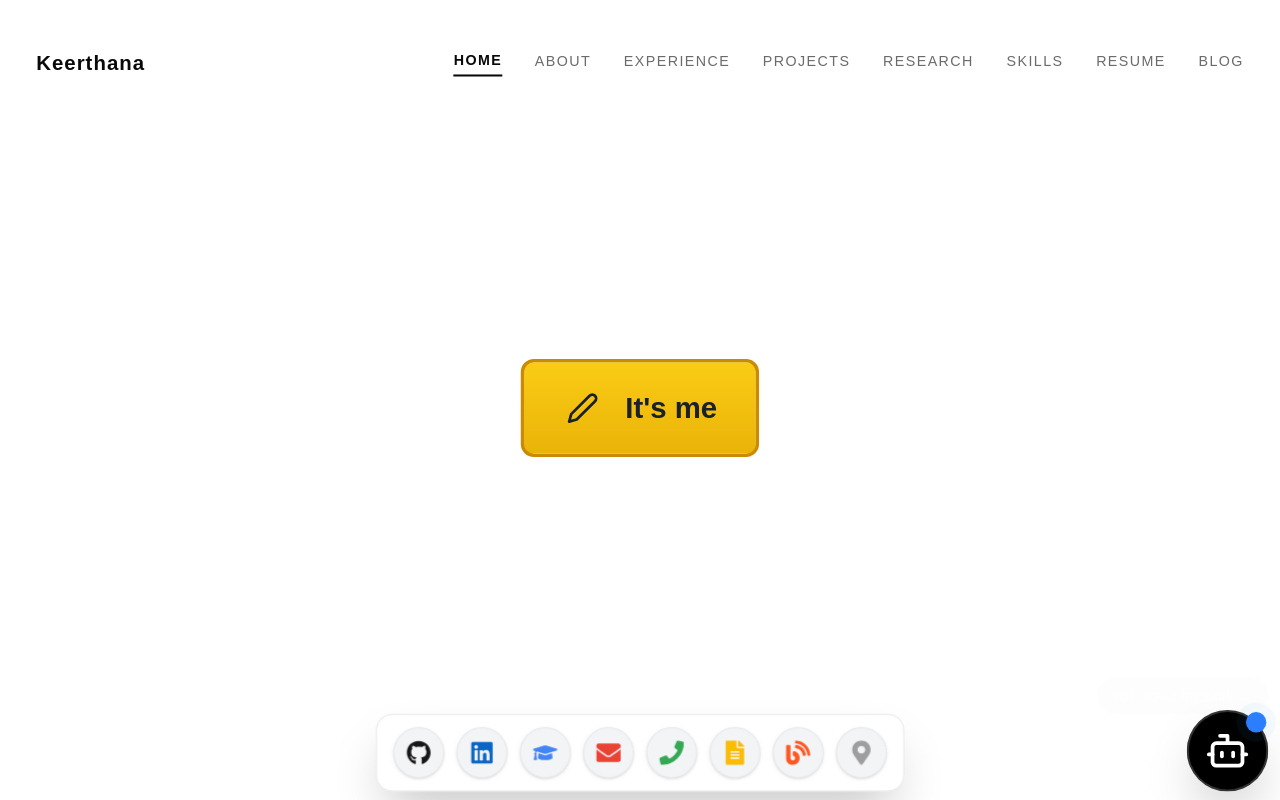
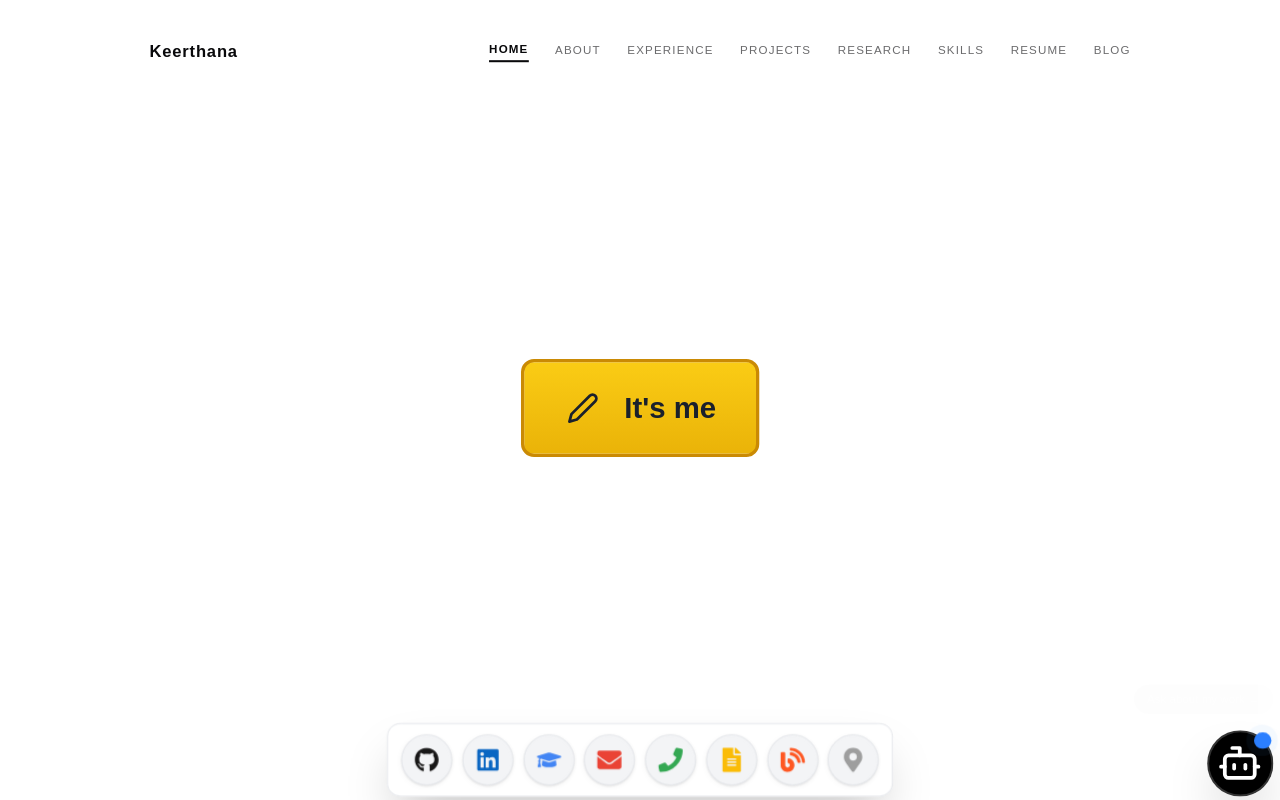
Before and after one commit to keerthana-b-v/portfolio, a Next.js app: page / in a window 1280 px wide. Built offline with nearby package versions, Linux system fonts and the light colour scheme.

Commit message:
Fix sizing and prevent document scrolling

```diff
--- a/src/app/globals.css
+++ b/src/app/globals.css
@@ -12,16 +12,23 @@
 }
 
 html, body {
-  overscroll-behavior: none; /* Prevent rubber-band bounce on mobile */
+  overscroll-behavior: none;
   touch-action: pan-x pan-y;
+  width: 100%;
+  height: 100%;
+  overflow: hidden;
 }
 
+@media (min-width: 768px) {
+  html {
+    font-size: 13px; /* Scales down the UI on desktop */
+  }
+}
 
 body {
   background-color: var(--background);
   color: var(--foreground);
   font-family: Arial, Helvetica, sans-serif;
-  overflow: hidden; /* Prevent scrolling for the SPA feel */
 }
 
 /* Uiverse Hover Button (Home Page) */
```
